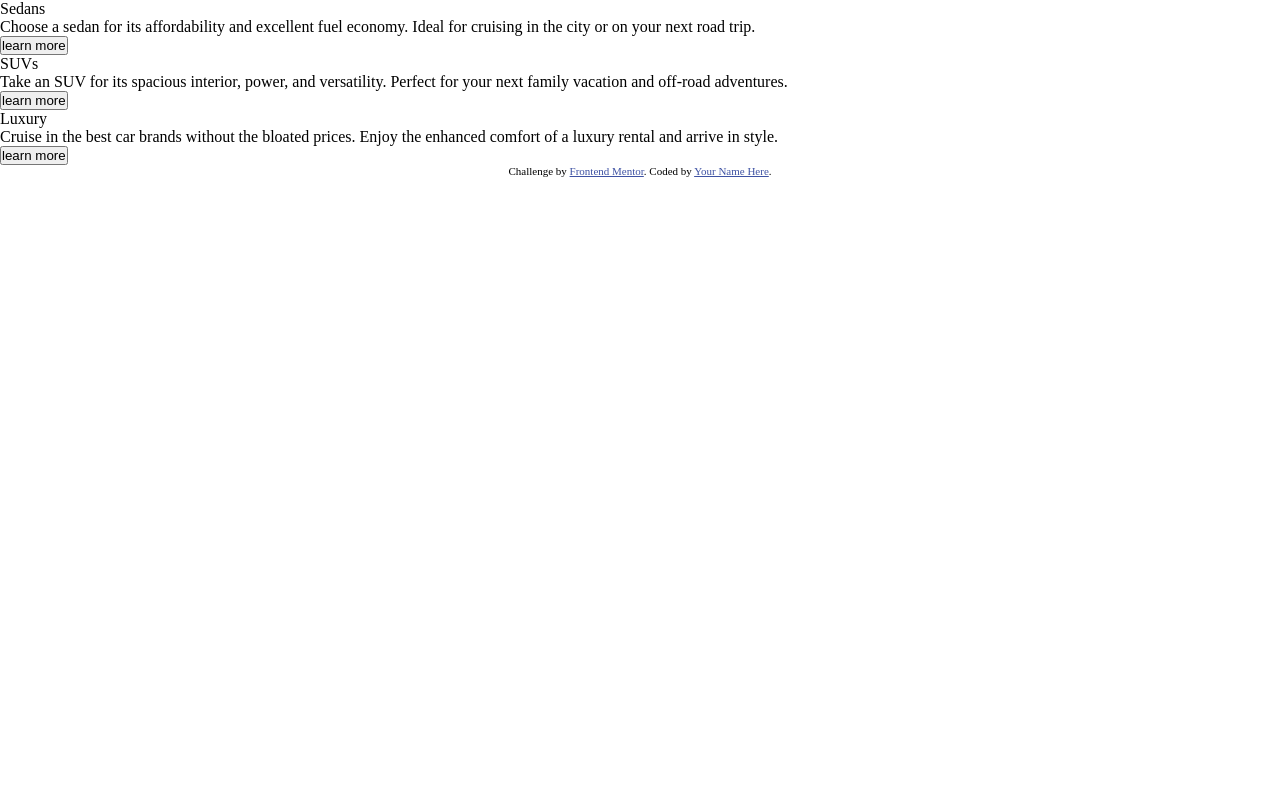
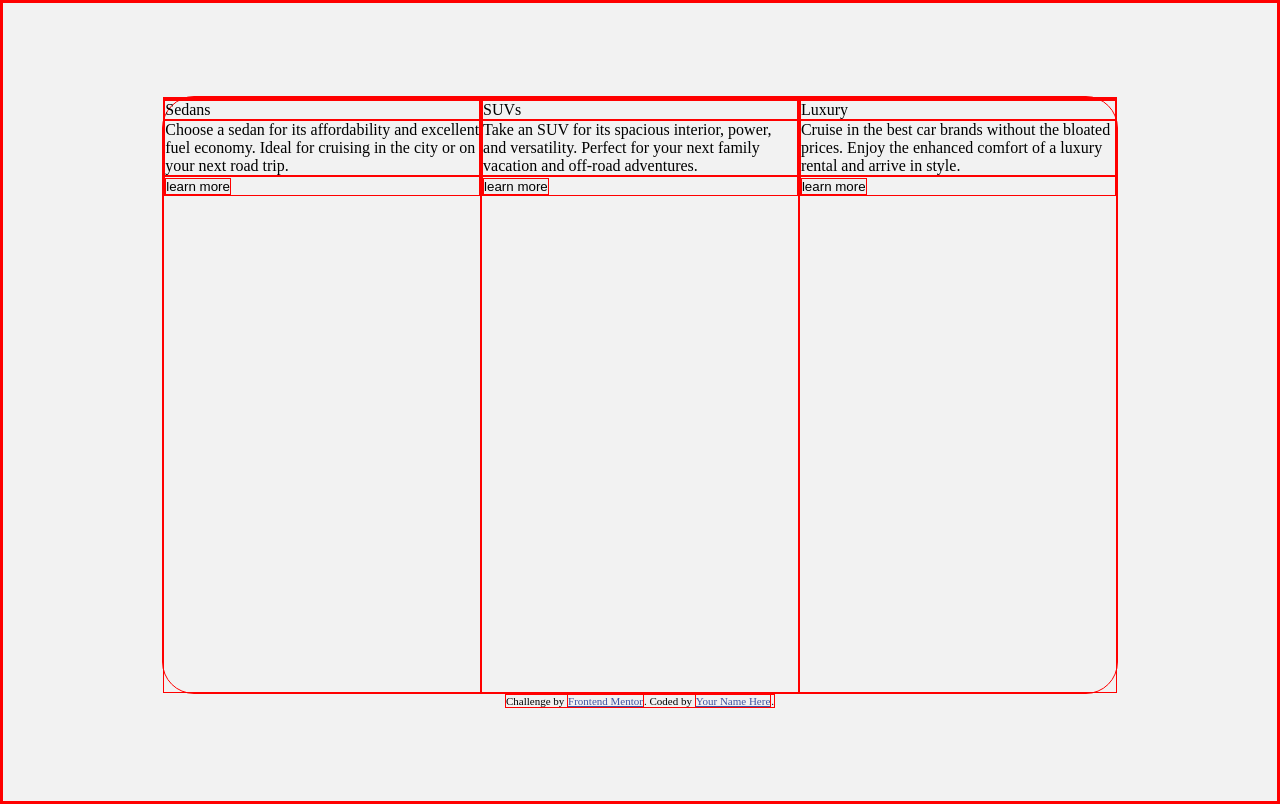
Before and after one commit to Amorezzzz/3-column-preview-card-component, a plain HTML site: page index.html in a window 1280 px wide. Drawn offline with Linux system fonts and the light colour scheme.

Commit message:
layout created in first branch and merge to master branch

```diff
--- a/index.html
+++ b/index.html
@@ -46,6 +46,10 @@
 
     </div>
 
+    <div class="attribution">
+      Challenge by <a href="https://www.frontendmentor.io?ref=challenge" target="_blank">Frontend Mentor</a>.
+      Coded by <a href="#">Your Name Here</a>.
+    </div>
   </div>
 
 
@@ -56,9 +60,5 @@
 
 
 
-  <div class="attribution">
-    Challenge by <a href="https://www.frontendmentor.io?ref=challenge" target="_blank">Frontend Mentor</a>.
-    Coded by <a href="#">Your Name Here</a>.
-  </div>
 </body>
 </html>
--- a/style.css
+++ b/style.css
@@ -15,8 +15,36 @@
     margin: 0;
     padding: 0;
     box-sizing: border-box;
+    border: 1px solid red;
 }
 
+body{
+    background: var(--Very-light-gray);
+}
+
+.wrapper{
+    display: flex;
+    flex-direction: column;
+    align-items: center;
+    justify-content: center;
+    height: 100vh;
+
+}
+
+.container{
+    display: grid;
+    grid-template-columns: repeat(3, 1fr);
+    grid-template-rows: 100%;
+    justify-content: stretch;
+    height: 75%;
+    width: 75%;
+    border-radius: 2rem;
+}
+
+.block{
+    display: flex;
+    flex-direction: column;
+}
 
 .attribution { font-size: 11px; text-align: center; }
     .attribution a { color: hsl(228, 45%, 44%); }
```
